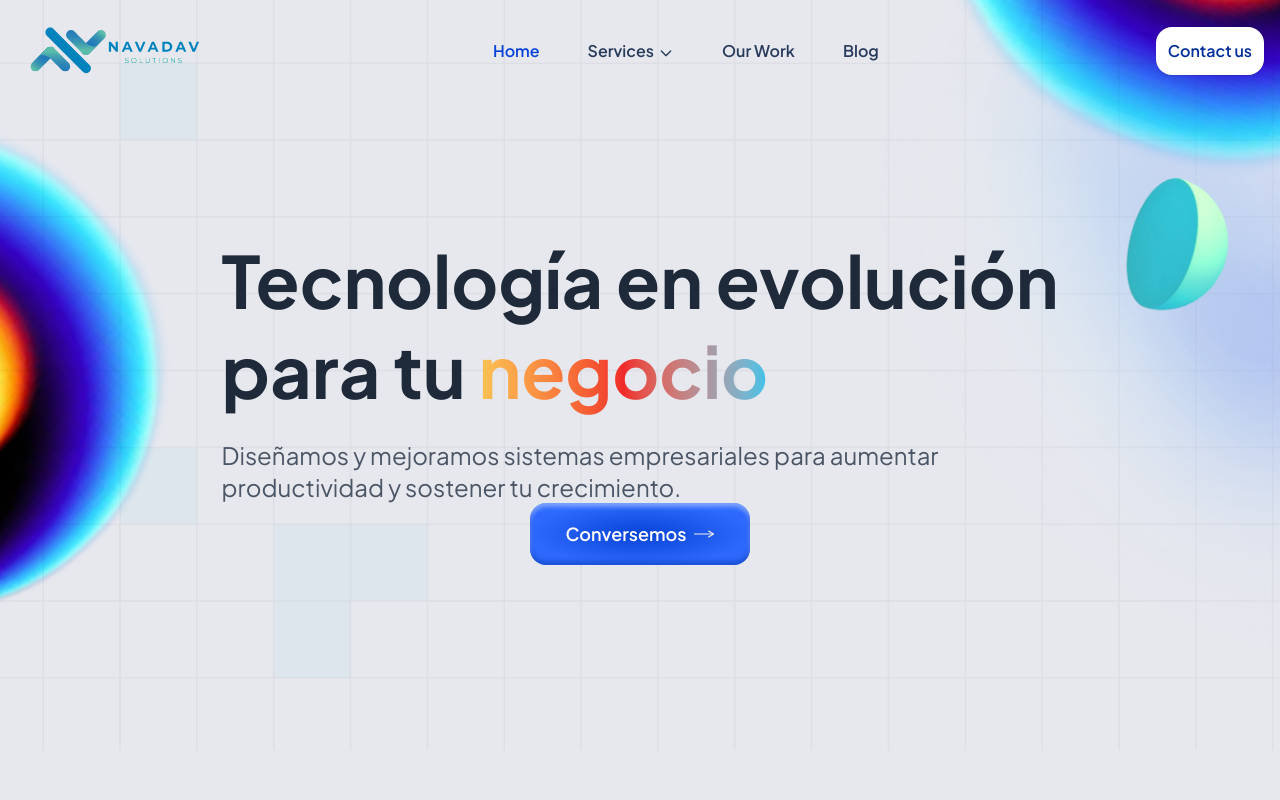
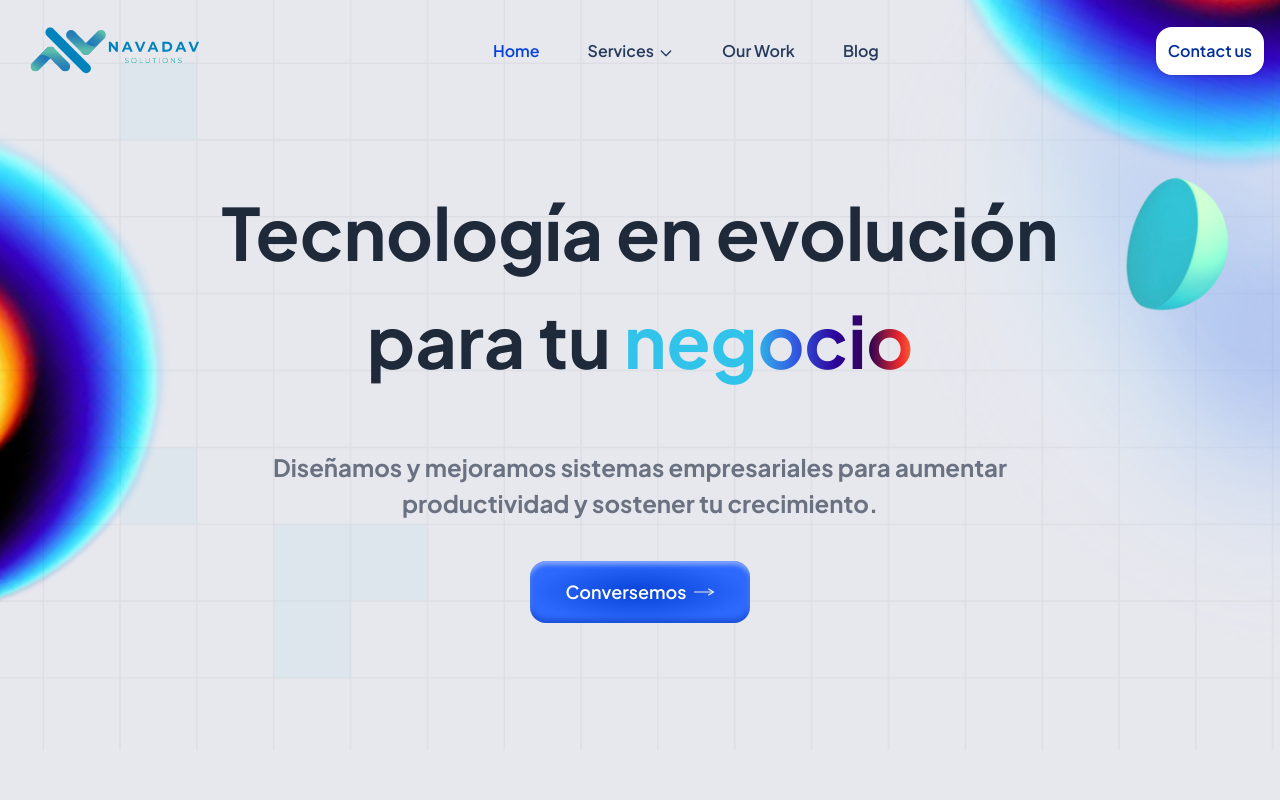
Before and after one commit to navadav-solutions/navadav-homepage, a Next.js app: page / in a window 1280 px wide. Shown: the top 800 px of the page. Built offline with nearby package versions, Linux system fonts and the light colour scheme.

Commit message:
cambio de textos

```diff
--- a/app/components/MainTitle/MainTitle.tsx
+++ b/app/components/MainTitle/MainTitle.tsx
@@ -1,30 +1,29 @@
 const MainTitle = () => {
   return (
-    <section className="text-center lg:text-left">
-      <h1
-        className="font-bold text-gray-800 leading-tight
-                     text-3xl sm:text-4xl lg:text-[72px]"
-      >
+    <h1 className="text-[32px] lg:text-[72px] font-[700] mb-10">
+      <span className="text-gray-800 leading-[1.3]">
         Tecnología en evolución <br className="hidden lg:block" />
         para tu{" "}
         <span
-          className="inline-block bg-gradient-to-r
-                     from-[#FAC354] via-[#EF2A2A] to-[#32C3EA]
-                     bg-clip-text text-transparent"
+          className="inline-block"
+          style={{
+            background:
+              "linear-gradient(270deg, #FAC354 -5.84%, #EF2A2A 4.3%, #340551 14.64%, #2C0296 26.14%, #3155E0 40.04%, #32C3EA 56.2%)",
+            WebkitBackgroundClip: "text",
+            WebkitTextFillColor: "transparent",
+            backgroundClip: "text",
+          }}
         >
           negocio
-        </span>
-      </h1>
-
-      <p
-        className="mt-6 text-gray-600
-                    text-base sm:text-lg lg:text-2xl
-                    max-w-xl lg:max-w-3xl mx-auto lg:mx-0"
-      >
-        Diseñamos y mejoramos sistemas empresariales para aumentar productividad
-        y sostener tu crecimiento.
-      </p>
-    </section>
+        </span>{" "}
+      </span>
+      <div className="inline-flex flex-col items-center justify-center">
+        <p className="text-[18px] lg:text-[24px] font-[700] text-gray-500 w-[80%] m-[0px]">
+          Diseñamos y mejoramos sistemas empresariales para aumentar
+          productividad y sostener tu crecimiento.
+        </p>
+      </div>
+    </h1>
   );
 };
 
```
